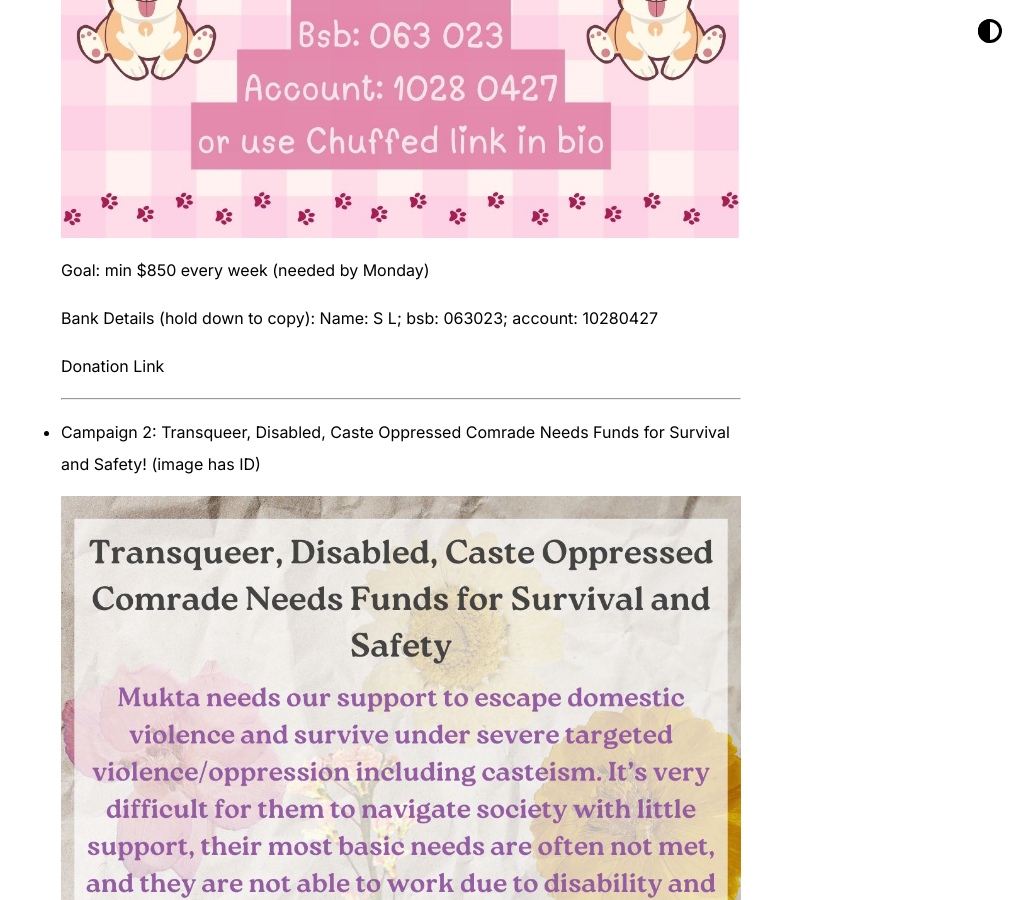
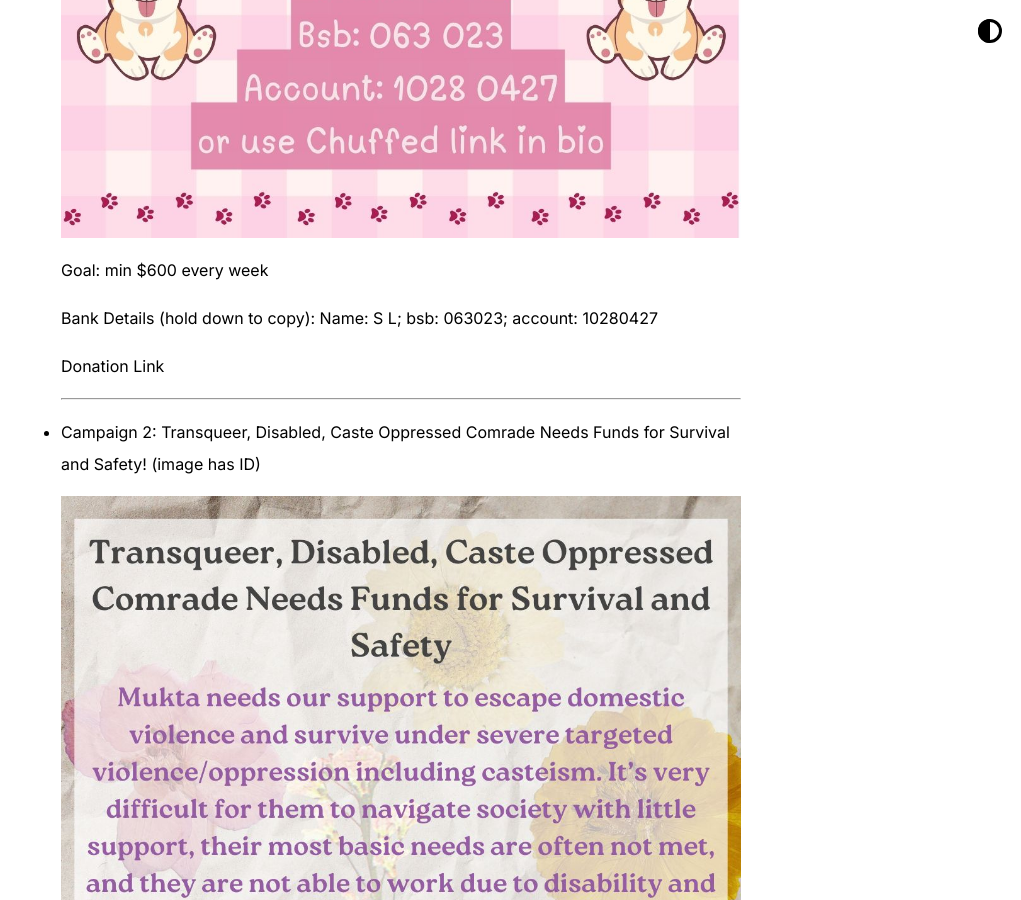
Before and after one commit to phosfuldev/phos_website, a Jekyll site: the page built from current_mutual_aid.html, in a window 1280 px wide and 900 px high, scrolled down 1031 px. Shown: the whole window, without its empty margins (259-1280 px from the left). Built offline with Jekyll 4.4.1, drawn with Linux system fonts in a browser that asks for light colours; some of the changed text lies outside the part shown.

Commit message:
add goals

```diff
--- a/_data/current_mutual_aid.yaml
+++ b/_data/current_mutual_aid.yaml
@@ -4,7 +4,7 @@ campaigns:
 
   - ID: 1
     name: Help DV Survivor Stay Housed and Continue Medical Treatments for Herself and Doggo (image does not have ID)
-    goal: min $850 every week (needed by Monday)
+    goal: min $600 every week
     image: "/assets/images/MA_tiles/for_S_2025_Feb.jpg"
     image_description: >
     bank_details: "Name: S L; bsb: 063023; account: 10280427"
@@ -28,6 +28,7 @@ campaigns:
     image_description: >
       Lilac background with blue boarders surrounding the text box. There are stars and other decorative doodles across the image. The text has a background of dreamy light blue and lilac blobs blending into each other. Text says: "Elder's Survival Fund. Aiming to secure a consistent and reliable weekly income for Elder. Can you set up a regular weekly contribution? Goal: $300 per week. Name: Any. BSB: 733 242. ACCT: 656 473."
     link:
+    goal: $300 per week
     urgency:
 
   - ID: 4
@@ -41,7 +42,7 @@ campaigns:
 
   - ID: 5
     name: Mob Strong fund (image has ID)
-    goal:
+    goal: $30k
     description:
     image: "assets/images/MA_tiles/Mob_strong_fund_1.jpg"
     image_description: >
```
